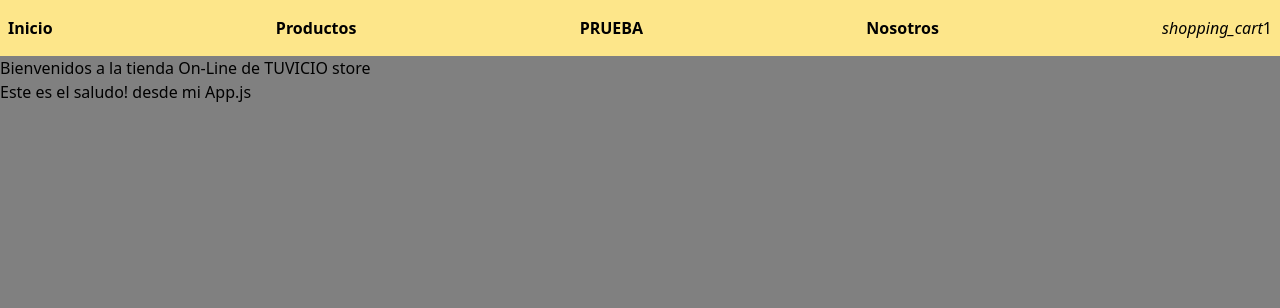
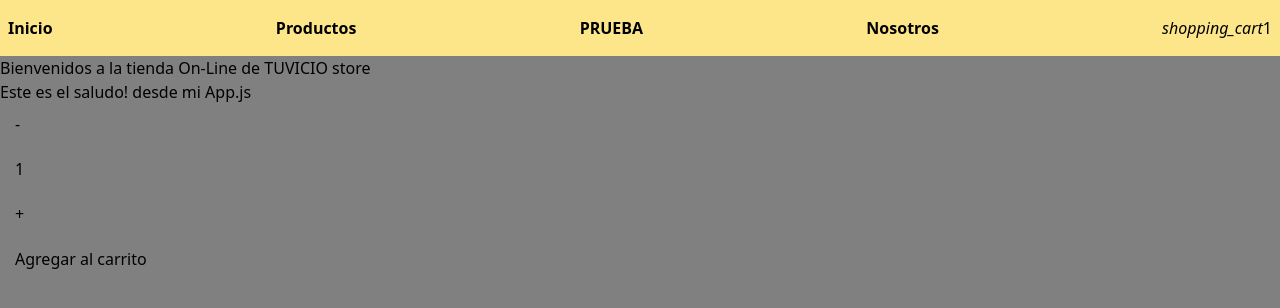
Before and after one commit to moreiratomas22/PreEntrega1PennisiMoreira, a React (Create React App) app: page / in a window 1280 px wide. Shown: the top 308 px of the page. Built offline with nearby package versions, Linux system fonts and the light colour scheme.

Commit message:
Contador agregado, con sus 3 props e importado en App.js

```diff
--- a/src/App.js
+++ b/src/App.js
@@ -2,6 +2,7 @@
 import NavBar from "./components/NavBar";
 import Header from "./components/Header";
 import ItemListContainer from "./components/ItemListContainer/ItemListContainer";
+import ItemCount from "./components/itemCount/ItemCount";
 
 function App() {
   return (
@@ -9,6 +10,8 @@
       <NavBar />
       <Header />
       <ItemListContainer greeting={"Este es el saludo! desde mi App.js"} />
+
+      <ItemCount initial={1} stock={8} onAdd={(quantity) => console.log("Cantidad agregada: ", quantity)}/>
     </div>
   );
 }
--- /dev/null
+++ b/src/components/itemCount/ItemCount.js
@@ -0,0 +1,34 @@
+import React, { useState } from "react";
+
+const ItemCount = ({initial, stock, onAdd}) => {
+    const [quantity, setQuantity] = useState(initial)
+
+    const increment = () => {
+        if (quantity < stock) {
+            setQuantity(quantity+1)
+        }
+    }
+
+    const decrement = () => {
+        if (quantity > 1) {
+            setQuantity(quantity-1)
+        }
+    }
+
+    return (
+        <div className="Contador">
+            <div className="Controladores">
+                <button className="button" onClick={decrement}>-</button>
+                <h4 className="numero">{quantity}</h4>
+                <button className="button" onClick={increment}>+</button>
+            </div>
+            <div>
+                <button className="button" onClick={() => onAdd(quantity)} disabled={!stock}>
+                    Agregar al carrito
+                </button>
+            </div>
+        </div>
+    )
+}
+
+export default ItemCount
--- a/src/index.css
+++ b/src/index.css
@@ -22,4 +22,21 @@
     align-content: center;
 }
 
-/*header flex justify-between py-4 px-2 bg-slate-800 text-white */
+.button{
+    display: flex;
+    font-size: 1rem;
+    border-radius: 0.4rem;
+    padding-top: 8px;
+    padding-bottom: 8px;
+    padding-right: 15px;
+    padding-left: 15px;
+    margin-bottom: 5px;
+}
+
+.numero{
+    padding-top: 8px;
+    padding-bottom: 8px;
+    padding-right: 15px;
+    padding-left: 15px;
+    margin-bottom: 5px;
+}
```
Also changed, not shown: src/components/itemCount/itemCount.css (added).
